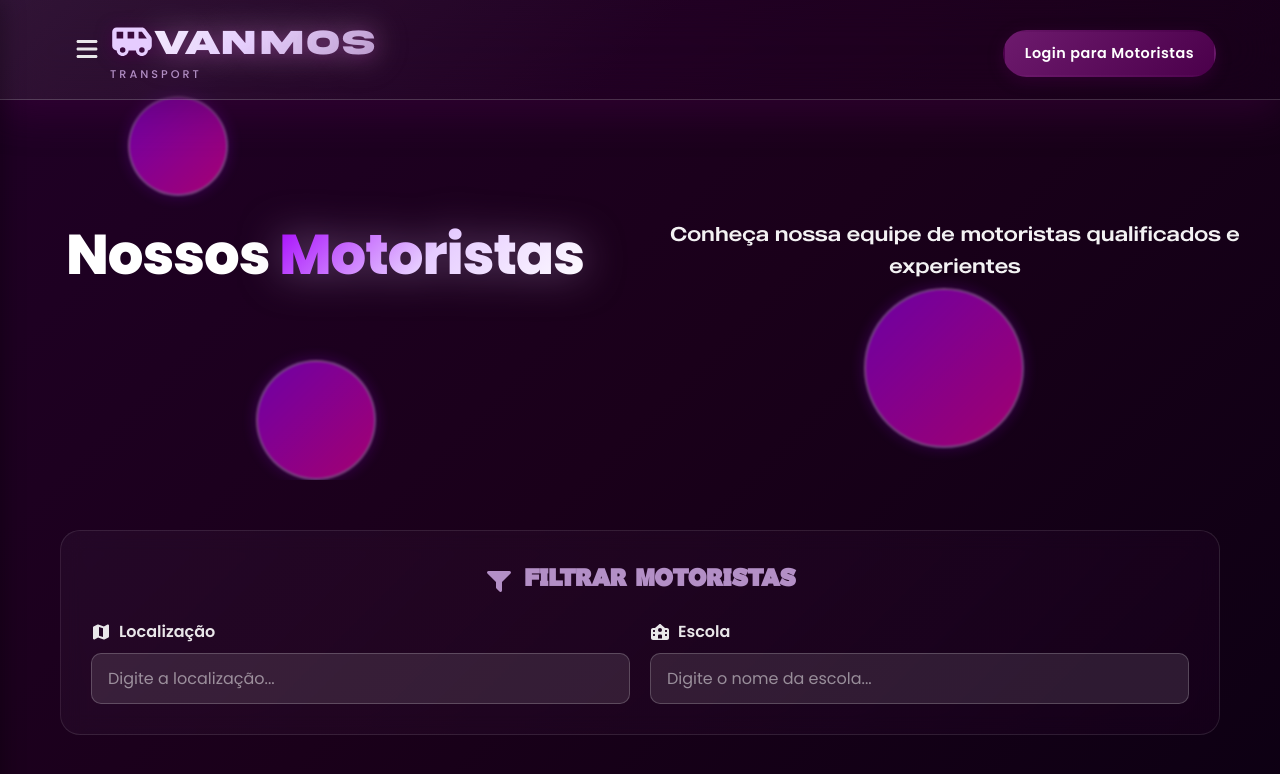
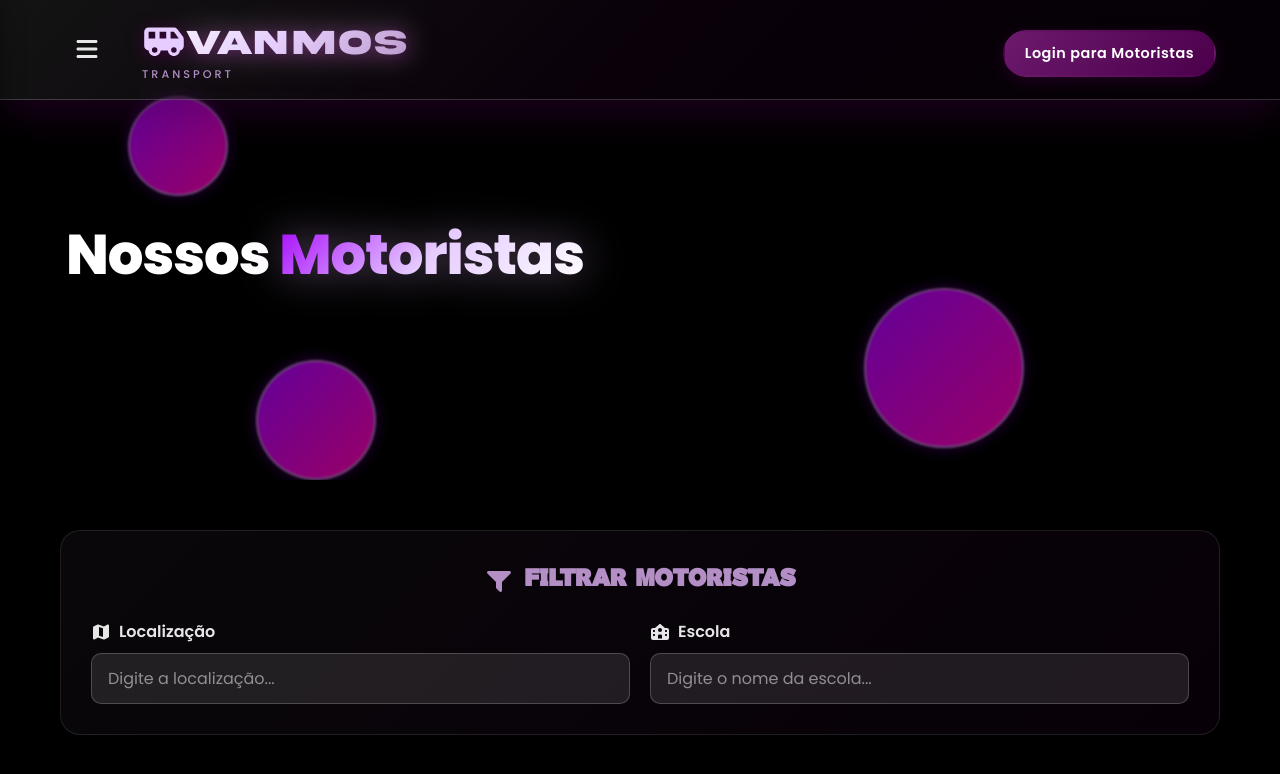
Before and after one commit to leonardomantovanello/VanMos, a React (Vite) app: page /motoristas in a window 1280 px wide. Shown: the top 774 px of the page. Built offline with nearby package versions, Linux system fonts and the light colour scheme; no server answers.

Commit message:
foi o pedro

```diff
--- a/src/Components/Motoristas/Motoristas.css
+++ b/src/Components/Motoristas/Motoristas.css
@@ -1,7 +1,7 @@
 /* Motoristas Container */
 .motoristas-container {
     min-height: 100vh;
-    background: linear-gradient(135deg, #200026 0%, #1a001a 50%, #0d0013 100%);
+    background: #000000 !important;
     color: #ffffff;
 }
 
@@ -20,6 +20,10 @@
     text-align: center;
     z-index: 2;
     position: relative;
+    display: flex;
+    justify-content: center;
+    align-items: center;
+    width: 100%;
 }
 
 .hero-title {
@@ -30,6 +34,7 @@
     opacity: 0;
     transform: translateY(30px);
     animation: fadeInUp 1s ease forwards;
+    text-align: center;
 }
 
 .highlight {
--- a/src/Components/Motoristas/Motoristas.jsx
+++ b/src/Components/Motoristas/Motoristas.jsx
@@ -55,9 +55,7 @@ const Motoristas = () => {
                     <h1 className="hero-title">
                         Nossos <span className="highlight">Motoristas</span>
                     </h1>
-                    <p className="hero-description">
-                        Conheça nossa equipe de motoristas qualificados e experientes
-                    </p>
+
                 </div>
 
                 <div className="bg-elements">
--- a/src/Nav.css
+++ b/src/Nav.css
@@ -76,6 +76,7 @@
     align-items: flex-start;
     text-decoration: none;
     transition: transform 0.3s ease;
+    margin-left: 32px;
 }
 
 
```
